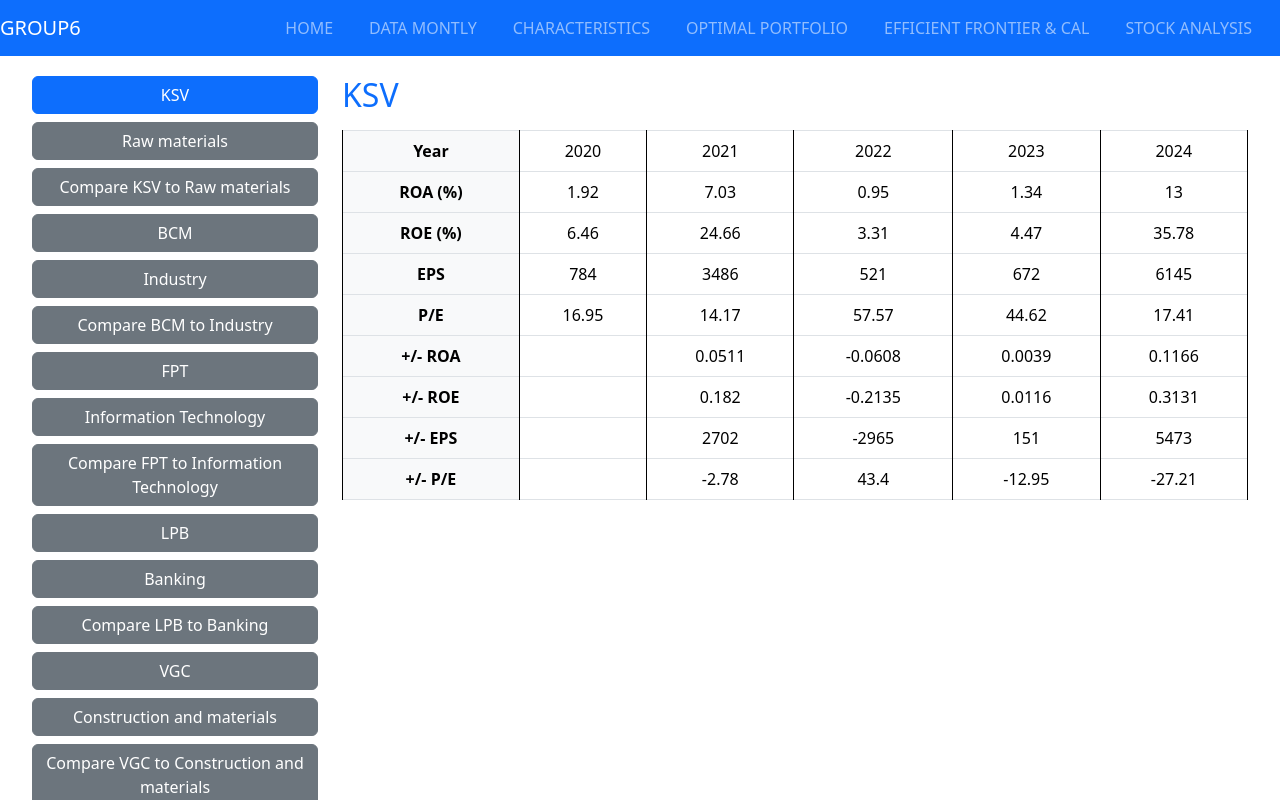
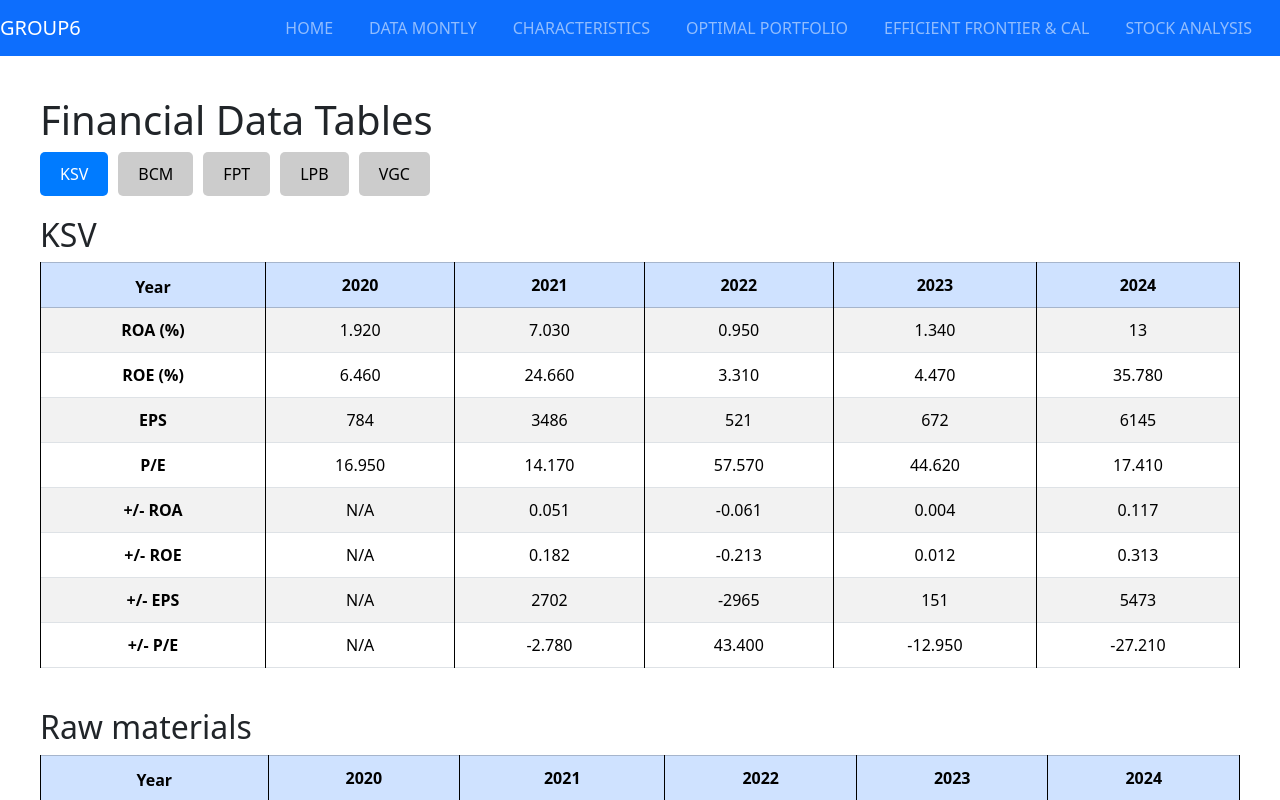
Before and after one commit to NguyenTienHieu-GitHub/PORTFOLIO-MANAGEMENT, a React (Create React App) app: page /stock-analysis in a window 1280 px wide. Both pictures are taken after a click on the button "KSV". Shown: the top 800 px of the page. Built offline with nearby package versions, Linux system fonts and the light colour scheme.

Commit message:
UPdate stock

```diff
--- a/src/assets/data/Stock.json
+++ b/src/assets/data/Stock.json
@@ -1,4 +1,5 @@
-[
+{
+  "KSV": [
     {
       "table": "KSV",
       "Year": [2020, 2021, 2022, 2023, 2024],
@@ -26,7 +27,10 @@
       "ROE (%)": [-0.1204, -0.0924, -0.0409, -0.0143, 0.2308],
       "EPS": [-1130, -1116, -803, -445, 3906],
       "P/E": [-30.55, 45.37, 28.77, 21.52, 0.01]
-  },
+    }
+  ],
+
+  "BCM": [
     {
       "table": "BCM",
       "Year": [2020, 2021, 2022, 2023, 2024],
@@ -54,7 +58,9 @@
       "ROE (%)": [-0.0854, -0.0612, -0.028, 0.0225, -0.0006],
       "EPS": [-789.0, -1174.0, -1365.0, -420.0, -1097.0],
       "P / E": [-10.62, 47.46, 11.31, -36.23, -12.15]
-  },
+    }
+  ],
+  "FPT": [
     {
       "table": "FPT",
       "Year": [2020, 2021, 2022, 2023, 2024],
@@ -82,7 +88,9 @@
       "ROE (%)": [-0.91, -1.13, -1.99, -2.51, -2.87],
       "EPS": [1917, 2074, 2004, 1458, 764],
       "P/E": [-3.86, -21.74, -20.16, -4.24, 2.24]
-  },
+    }
+  ],
+  "LPB": [
     {
       "table": "LPB",
       "Year": [2020, 2021, 2022, 2023, 2024],
@@ -110,7 +118,9 @@
       "ROE (%)": [-3.91, 0.22, 0.98, 0.56, 7.5],
       "EPS": [-521, 2, -10, -59, 422],
       "P/E": [-25.62, -122.94, -13443.63, -4.76, -2.48]
-  },
+    }
+  ],
+  "VGC": [
     {
       "table": "VGC",
       "Year": [2020, 2021, 2022, 2023, 2024],
@@ -140,3 +150,4 @@
       "P/E": [986, -626.51, -1863.23, -557.79, 160.24]
     }
   ]
+}
--- a/src/pages/StockAnalysis.js
+++ b/src/pages/StockAnalysis.js
@@ -8,44 +8,48 @@ import FPTROEChart from "../components/FPTROEChart";
 import FPTEPSChart from "../components/FPTEPSChart";
 import LPBROEChart from "../components/LPBROEChart";
 import LPBEPSChart from "../components/LPBEPSChart";
+import VGCROEChart from "../components/VGCROEChart";
 import VGCEPSChart from "../components/VGCEPSChart";
-import VGCROEChart from "../components/VGCROEChart";
-const StockAnalysis = () => {
-  const [selectedTable, setSelectedTable] = useState(Stock[0].table);
+
+const DataTables = () => {
+  const [selectedGroup, setSelectedGroup] = useState(null);
+
+  // Function to render a single table
+  const renderTable = (tableData, group) => {
+    const metrics = Object.keys(tableData).filter(
+      (key) => key !== "table" && key !== "Year"
+    );
+    const years = tableData.Year;
 
     return (
-    <div className="container-fluid">
-      <div className="row mb-4">
-        <div className="col-md-3">
-          <div className="d-flex flex-column">
-            {Stock.map((data, index) => (
-              <button
-                key={index}
-                className={`btn btn-${
-                  selectedTable === data.table ? "primary" : "secondary"
-                } mb-2`}
-                onClick={() => setSelectedTable(data.table)}
-              >
-                {data.table}
-              </button>
+      <div key={`${group}-${tableData.table}`} style={{ marginBottom: "40px" }}>
+        <h2>{tableData.table}</h2>
+        <table className="table table-striped table-hover table-bordered">
+          <thead className="table-primary">
+            <tr>
+              <th>Year</th>
+              {years.map((year) => (
+                <th key={year} style={{ padding: "10px" }}>
+                  {year}
+                </th>
               ))}
-          </div>
-        </div>
-        <div className="col-md-9">
-          {Stock.filter((data) => data.table === selectedTable).map(
-            (data, index) => {
-              const keys = Object.keys(data).filter((key) => key !== "table");
-              return (
-                <div key={index} className="mb-4">
-                  <h2 className="text-primary mb-3">{data.table}</h2>
-                  <table className="table table-bordered">
+            </tr>
+          </thead>
           <tbody>
-                      {keys.map((key) => (
-                        <tr key={key}>
-                          <th className="bg-light">{key}</th>
-                          {data[key].map((value, i) => (
-                            <td key={i} className="text-center">
-                              {value !== null ? value : ""}
+            {metrics.map((metric) => (
+              <tr key={metric}>
+                <td style={{ padding: "10px", fontWeight: "bold" }}>
+                  {metric}
+                </td>
+                {tableData[metric].map((value, index) => (
+                  <td key={`${metric}-${index}`} style={{ padding: "10px" }}>
+                    {value !== null
+                      ? typeof value === "number"
+                        ? Number.isInteger(value)
+                          ? value
+                          : value.toFixed(3)
+                        : value
+                      : "N/A"}
                   </td>
                 ))}
               </tr>
@@ -54,19 +58,104 @@ const StockAnalysis = () => {
         </table>
       </div>
     );
+  };
+
+  // Function to render all tables for a group
+  const renderGroup = (group, tables) => {
+    return (
+      <div key={group} style={{ marginBottom: "60px" }}>
+        {tables.map((tableData) => renderTable(tableData, group))}
+      </div>
+    );
+  };
+
+  // Function to handle button click
+  const handleGroupClick = (group) => {
+    setSelectedGroup(group);
+  };
+
+  // Function to render charts based on the selected group
+  const renderCharts = (group) => {
+    switch (group) {
+      case "KSV":
+        return (
+          <div>
+            <KSVROEChart />
+            <KSVEPSChart />
+          </div>
+        );
+      case "BCM":
+        return (
+          <div>
+            <BCMROEChart />
+            <BCMEPSChart />
+          </div>
+        );
+      case "FPT":
+        return (
+          <div>
+            <FPTROEChart />
+            <FPTEPSChart />
+          </div>
+        );
+      case "LPB":
+        return (
+          <div>
+            <LPBROEChart />
+            <LPBEPSChart />
+          </div>
+        );
+      case "VGC":
+        return (
+          <div>
+            <VGCROEChart />
+            <VGCEPSChart />
+          </div>
+        );
+      default:
+        return null;
     }
+  };
+
+  return (
+    <div style={{ padding: "20px" }}>
+      <h1>Financial Data Tables</h1>
+      <div style={{ marginBottom: "20px" }}>
+        {Object.keys(Stock).map((group) => (
+          <button
+            key={group}
+            onClick={() => handleGroupClick(group)}
+            style={{
+              marginRight: "10px",
+              padding: "10px 20px",
+              backgroundColor: selectedGroup === group ? "#007bff" : "#ccc",
+              color: selectedGroup === group ? "#fff" : "#000",
+              border: "none",
+              borderRadius: "5px",
+              cursor: "pointer",
+            }}
+          >
+            {group}
+          </button>
+        ))}
+      </div>
+      {selectedGroup ? (
+        <>
+          {renderGroup(selectedGroup, Stock[selectedGroup])}
+          {renderCharts(selectedGroup)}
+        </>
+      ) : (
+        <p>Please select a group to view the tables and charts.</p>
       )}
     </div>
-        <KSVROEChart />
-        <KSVEPSChart />
-        <BCMROEChart />
-        <BCMEPSChart />
-        <FPTROEChart />
-        <FPTEPSChart />
-        <LPBROEChart />
-        <LPBEPSChart />
-        <VGCROEChart />
-        <VGCEPSChart />
+  );
+};
+
+const StockAnalysis = () => {
+  return (
+    <div className="container-fluid">
+      <div className="row mb-4">
+        <DataTables />
       </div>
     </div>
   );
```
Lines whose indentation alone changed are shown as unchanged.
